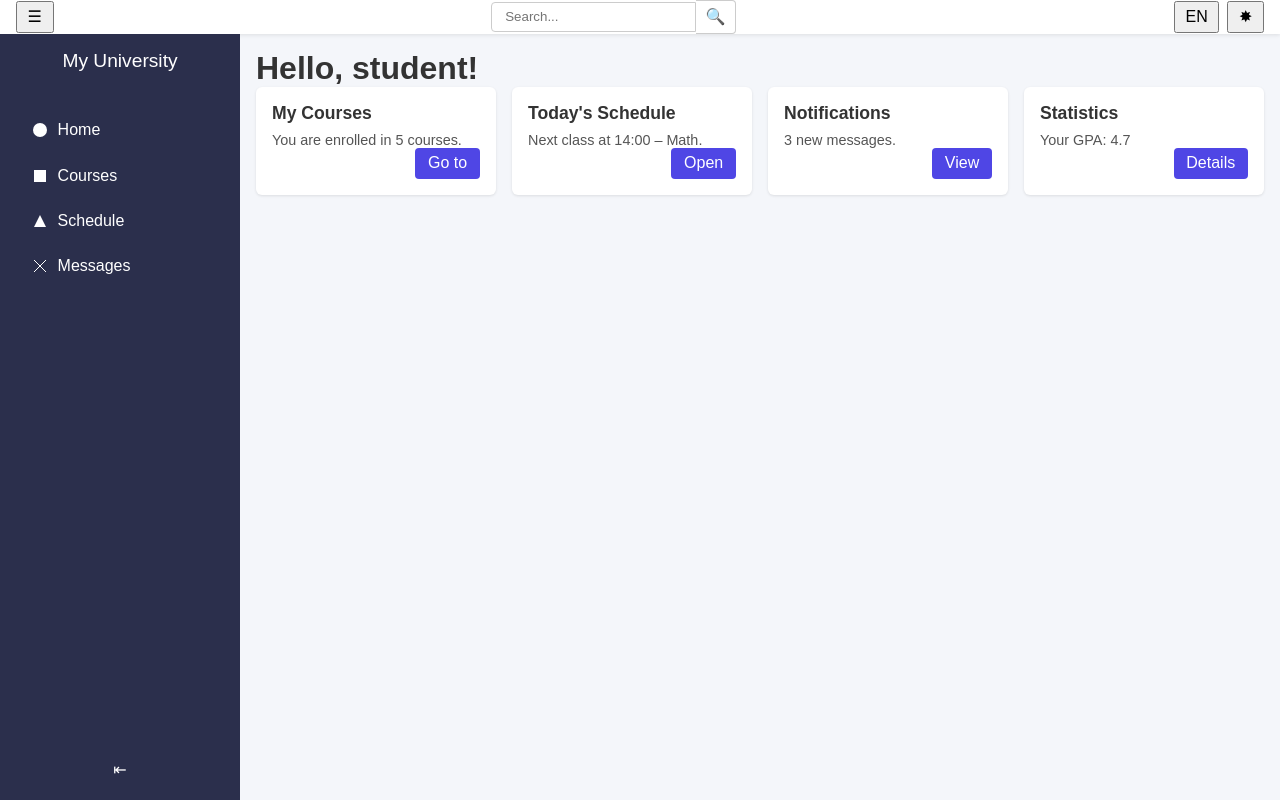
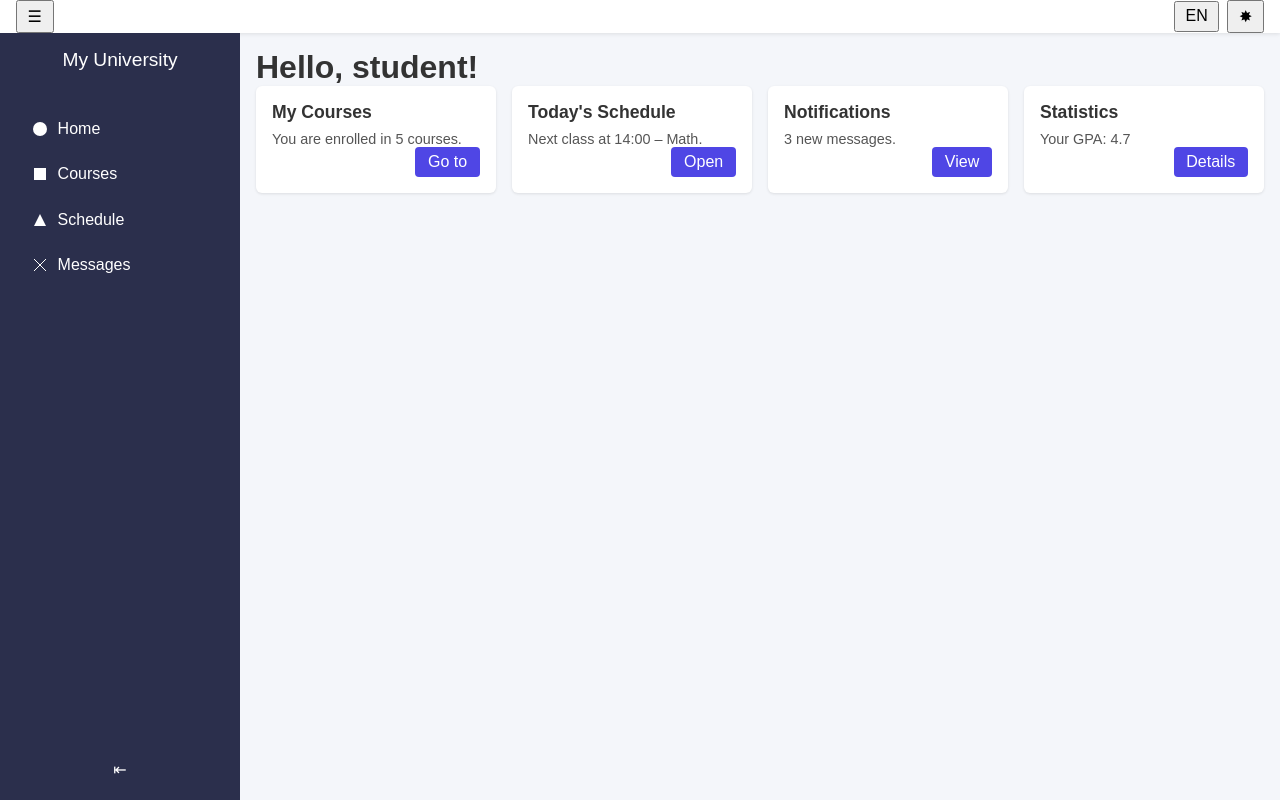
Before and after one commit to Troshkins/InnoMoodle, a plain HTML site: page home.html in a window 1280 px wide. Drawn offline with Linux system fonts and the light colour scheme.

Commit message:
modified:   css/home.css 	modified:   home.html 	modified:   js/home.js

```diff
--- a/css/home.css
+++ b/css/home.css
@@ -64,27 +64,6 @@
       margin-top: auto;
     }
 
-    .search-box {
-      display: flex;
-      align-items: center;
-    }
-
-    .search-box input {
-      padding: 0.4rem 0.8rem;
-      border: 1px solid #ccc;
-      border-radius: 4px 0 0 4px;
-      outline: none;
-    }
-
-    .search-box button {
-      padding: 0.4rem 0.6rem;
-      border: 1px solid #ccc;
-      border-left: none;
-      border-radius: 0 4px 4px 0;
-      background: #fff;
-      cursor: pointer;
-    }
-
     .toolbar {
       display: flex;
       align-items: center;
@@ -122,8 +101,6 @@
     .dark-theme header { background: #2a2a3b; box-shadow: 0 1px 4px rgba(0,0,0,0.5); }
     .dark-theme aside.sidebar { background: #1a1a2e; }
     .dark-theme .card { background: #2a2a3b; box-shadow: 0 1px 3px rgba(0,0,0,0.5); }
-    .dark-theme .search-box input,
-    .dark-theme .search-box button { background: #2a2a3b; color: #ddd; border: 1px solid #444; }
 
     button {
       font-size: 1rem;
--- a/home.html
+++ b/home.html
@@ -15,10 +15,6 @@
     <!-- ===== ХЕДЕР ===== -->
     <header>
       <button id="menu-toggle" aria-label="Toggle sidebar">☰</button>
-      <div class="search-box" role="search">
-        <input type="text" placeholder="Поиск..." id="search-input" />
-        <button aria-label="Найти">🔍</button>
-      </div>
       <div class="toolbar">
         <button id="language-toggle">EN</button>
         <button id="theme-toggle">☾</button>
--- a/js/home.js
+++ b/js/home.js
@@ -19,7 +19,6 @@ const langData = {
         courses: "Курсы",
         schedule: "Расписание",
         messages: "Сообщения",
-        search: "Поиск...",
         logo: "Мой Университет",
         widgets: [
           { title: "Мои курсы", text: "Вы записаны на 5 курсов.", action: "Перейти" },
@@ -34,7 +33,6 @@ const langData = {
         courses: "Courses",
         schedule: "Schedule",
         messages: "Messages",
-        search: "Search...",
         logo: "My University",
         widgets: [
           { title: "My Courses", text: "You are enrolled in 5 courses.", action: "Go to" },
@@ -50,7 +48,6 @@ const langData = {
     const updateLanguage = () => {
       const lang = langData[currentLang];
       document.getElementById('main-title').innerText = lang.mainTitle;
-      document.getElementById('search-input').placeholder = lang.search;
       document.getElementById('logo-text').innerText = lang.logo;
 
       document.querySelectorAll('[data-key]').forEach(el => {
```
